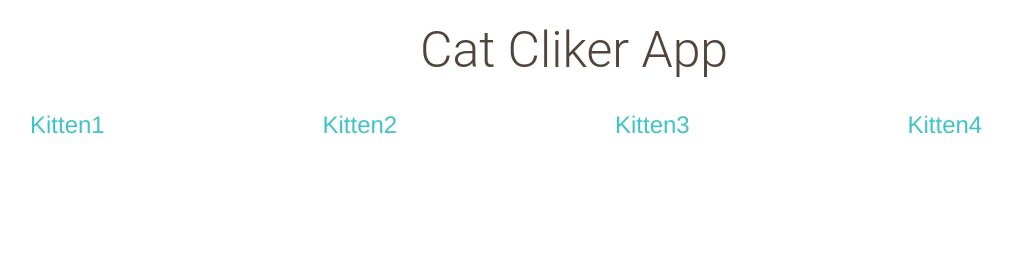
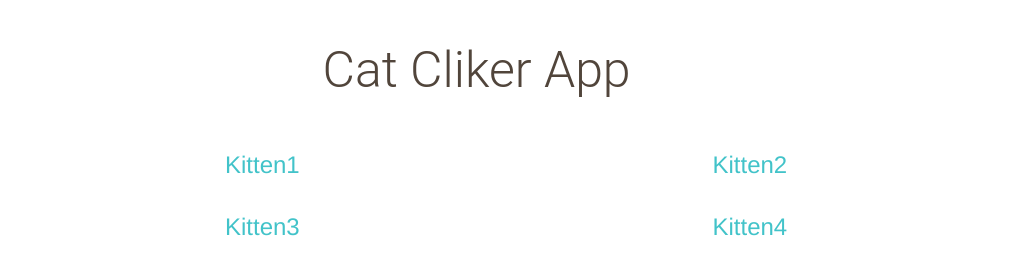
Before and after one commit to MomokoXu/Project-Neighborhood-Map, a plain HTML site: page Lessons_with_code/Cat_Cliker_Mini_Project/index.html in a window 1280 px wide. Shown: the whole page, without its empty margins (40-1053 px from the left). Drawn offline with Linux system fonts and the light colour scheme; a web font is replaced by a local one.

Commit message:
update html for cat project

```diff
--- a/Lessons_with_code/Cat_Cliker_Mini_Project/index.html
+++ b/Lessons_with_code/Cat_Cliker_Mini_Project/index.html
@@ -16,22 +16,40 @@
 
   <body class="container" onload="loadCatClicker()">
     <div class="row padding-top padding-bottom">
-      <div class="col-md-4"></div>
-      <div class="col-md-4">
-        <h1>Cat Cliker App</h1>
+      <div class="col-md-3"></div>
+      <div class="col-md-6">
+        <br><h1>Cat Cliker App</h1><br>
       </div>
-      <div class="col-md-4"></div>
+      <div class="col-md-3"></div>
     </div>
     <div class="row padding-top padding-bottom">
-      <div class="col-md-3"> <span id="cat0"></span></div>
-      <div class="col-md-3"> <span id="cat1"></span></div>
-      <div class="col-md-3"> <span id="cat2"></span></div>
-      <div class="col-md-3"> <span id="cat3"></span></div>
+      <div class="col-md-2"></div>
+      <div class="col-md-5"> <span id="cat0"></span></div>
+      <div class="col-md-5"> <span id="cat1"></span></div>
+      <div class="col-md-2"></div>
+    </div>
+    <div class="row padding-top padding-bottom">
+      <div class="col-md-2"></div>
+      <div class="col-md-5 cat-display"> <span id="cat-display0"></span></div>
+      <div class="col-md-5 cat-display"> <span id="cat-display1"></span></div>
+      <div class="col-md-2"></div>
+
+    </div>
+
+    <div class="row padding-top padding-bottom">
+      <div class="col-md-2"></div>
+      <div class="col-md-5"> <span id="cat2"></span></div>
+      <div class="col-md-5"> <span id="cat3"></span></div>
+      <div class="col-md-2"></div>
+
       </br>
     </div>
     <div class="row padding-top padding-bottom">
-      <div class="col-md-4"></div>
-      <div class="col-md-6" id="cat-display"></div>
+      <div class="col-md-2"></div>
+      <div class="col-md-5 cat-display"> <span id="cat-display2"></span></div>
+      <div class="col-md-5 cat-display"> <span id="cat-display3"></span></div>
+      <div class="col-md-2"></div>
+      </br>
     </div>
   </body>
   <script type="text/javascript" src="js/index.js"></script>
```
